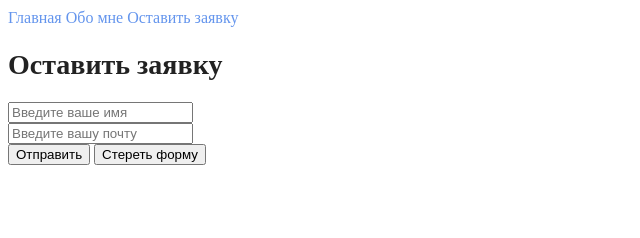
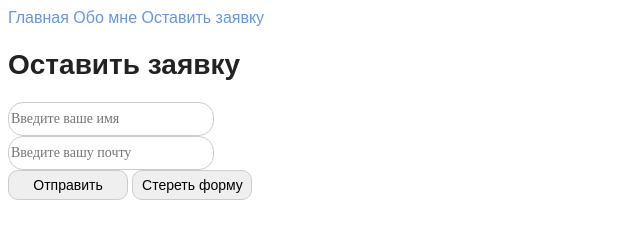
Before and after one commit to ViacheslavDobriy/WebDevelopment, a plain HTML site: page Seminar1/form.html in a window 1280 px wide. Shown: the whole page, without its empty margins (0-640 px from the left). Drawn offline with Linux system fonts and the light colour scheme.

Commit message:
4 task is done

```diff
--- a/Seminar1/form.html
+++ b/Seminar1/form.html
@@ -15,12 +15,12 @@
     <a class="nav_link" href="form.html">Оставить заявку</a>
     <h1 class="title">Оставить заявку</h1>
     <form action=" # ">
-        <input type="text " placeholder="Введите ваше имя ">
+        <input class="form__input" type=" text " placeholder="Введите ваше имя ">
         <br>
-        <input type="email " placeholder="Введите вашу почту ">
+        <input class="form__input" type="email " placeholder="Введите вашу почту ">
         <br>
-        <button type="submit ">Отправить</button>
-        <button type="reset ">Стереть форму</button>
+        <button class="renewal__button" type="submit ">Отправить</button>
+        <button class="renewal__button" type="reset ">Стереть форму</button>
     </form>
 </body>
 
--- a/Seminar1/style.css
+++ b/Seminar1/style.css
@@ -34,3 +34,26 @@ a {
     font-size: 18px;
     line-height: 30px;
 }
+
+.renewal__button {
+    width: 120px;
+    height: 30px;
+    font-size: 14px;
+    border: 1px solid #ccc;
+    border-radius: 10px;
+}
+
+body {
+    font-family: sans-serif;
+}
+
+.form__input {
+    width: 200px;
+    height: 30px;
+    outline: none;
+    border: 1px solid #ccc;
+    border-radius: 15px;
+    font-size: 14px;
+    line-height: 30px;
+    font-family: serif;
+}
```
